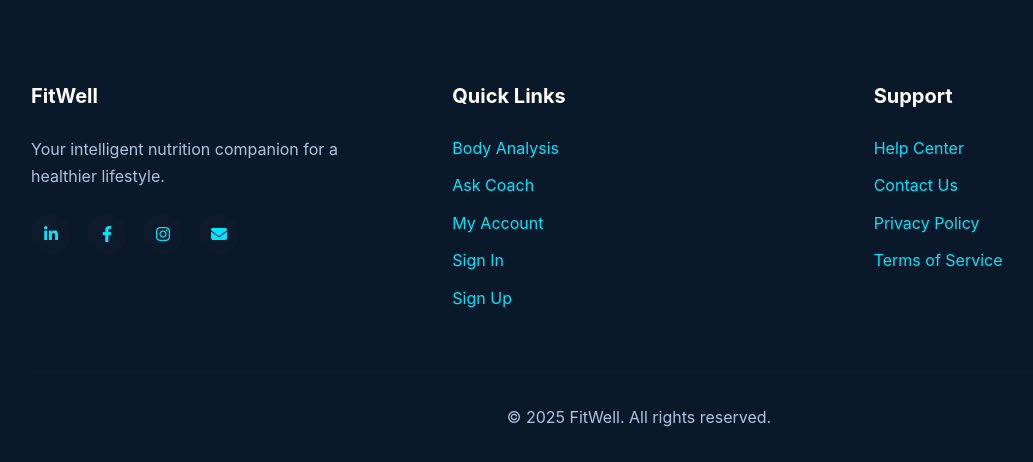
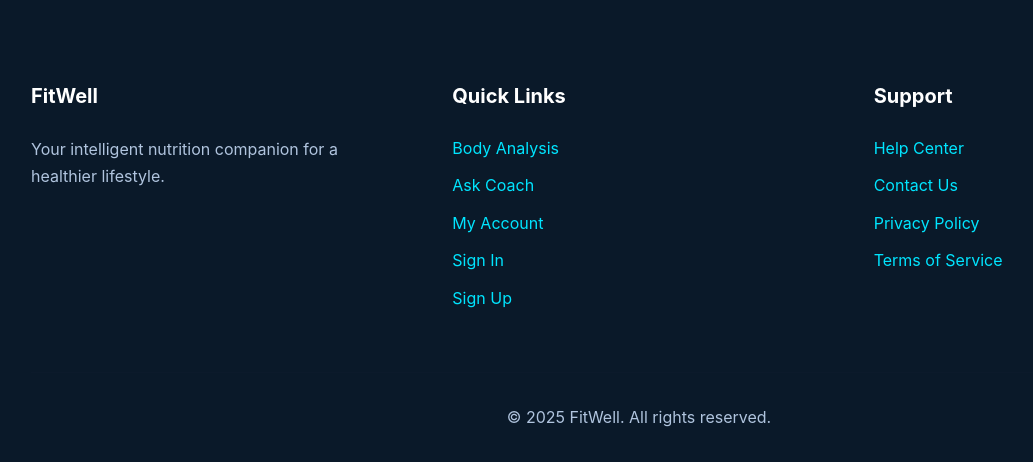
Before and after one commit to minhaz-42/FitWell-Using-Django, a Django app: template templates/core/home.html in a window 1280 px wide. Shown: the part 1908-2370 px from the top of the page, without its empty margins (1-1034 px from the left). Run offline with Django 5.2, Linux system fonts and the light colour scheme; the template is opened without the code that fills it, so the values that code supplies are empty.

Commit message:
Remove personal social media links and email

```diff
--- a/templates/core/home.html
+++ b/templates/core/home.html
@@ -1170,12 +1170,6 @@
                 <div class="footer-section">
                     <h4>FitWell</h4>
                     <p>Your intelligent nutrition companion for a healthier lifestyle.</p>
-                    <div class="social-links">
-                        <a href="https://www.linkedin.com/in/tanvir-ahmed-2b9809370" target="_blank" aria-label="LinkedIn"><i class="fab fa-linkedin-in"></i></a>
-                        <a href="https://www.facebook.com/share/16buZsF87d/?mibextid=wwXIfr" target="_blank" aria-label="Facebook"><i class="fab fa-facebook-f"></i></a>
-                        <a href="https://www.instagram.com/_min._.haz_/" target="_blank" aria-label="Instagram"><i class="fab fa-instagram"></i></a>
-                        <a href="mailto:tanvirahmed.minhaz1@gmail.com" aria-label="Email"><i class="fas fa-envelope"></i></a>
-                    </div>
                 </div>
                 <div class="footer-section">
                     <h4>Quick Links</h4>
```
Also changed, not shown: README.md.
